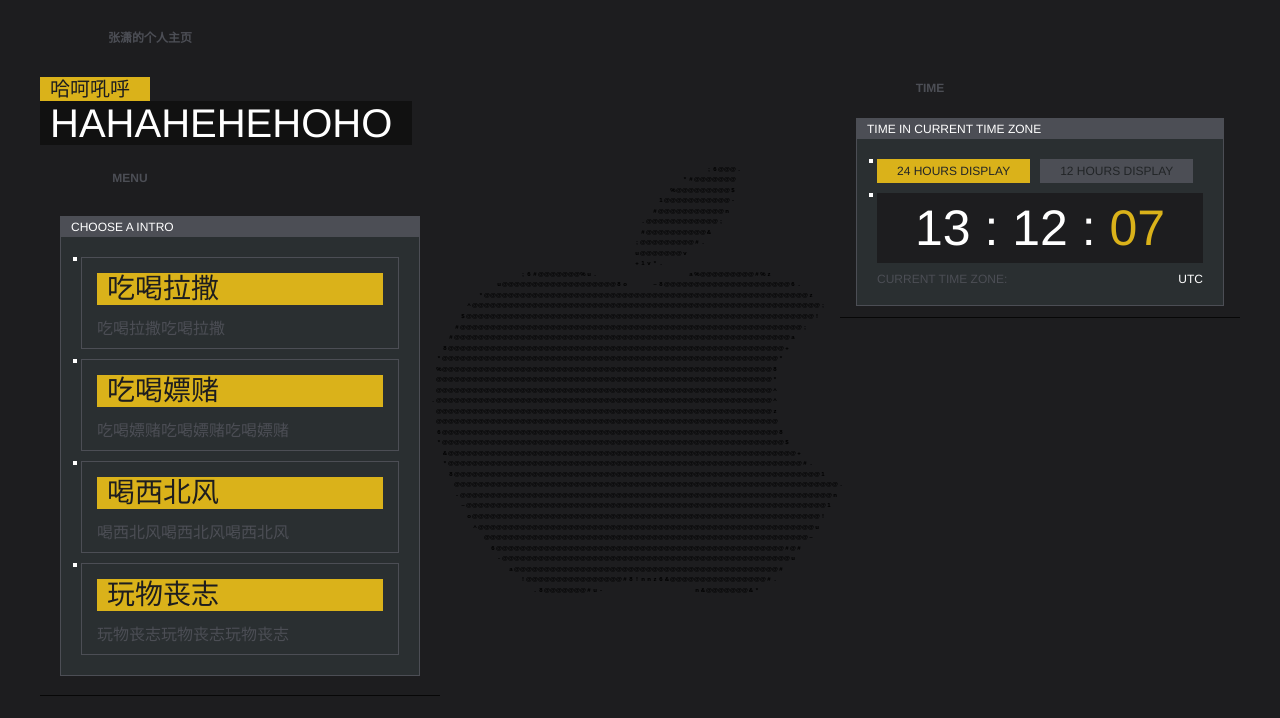
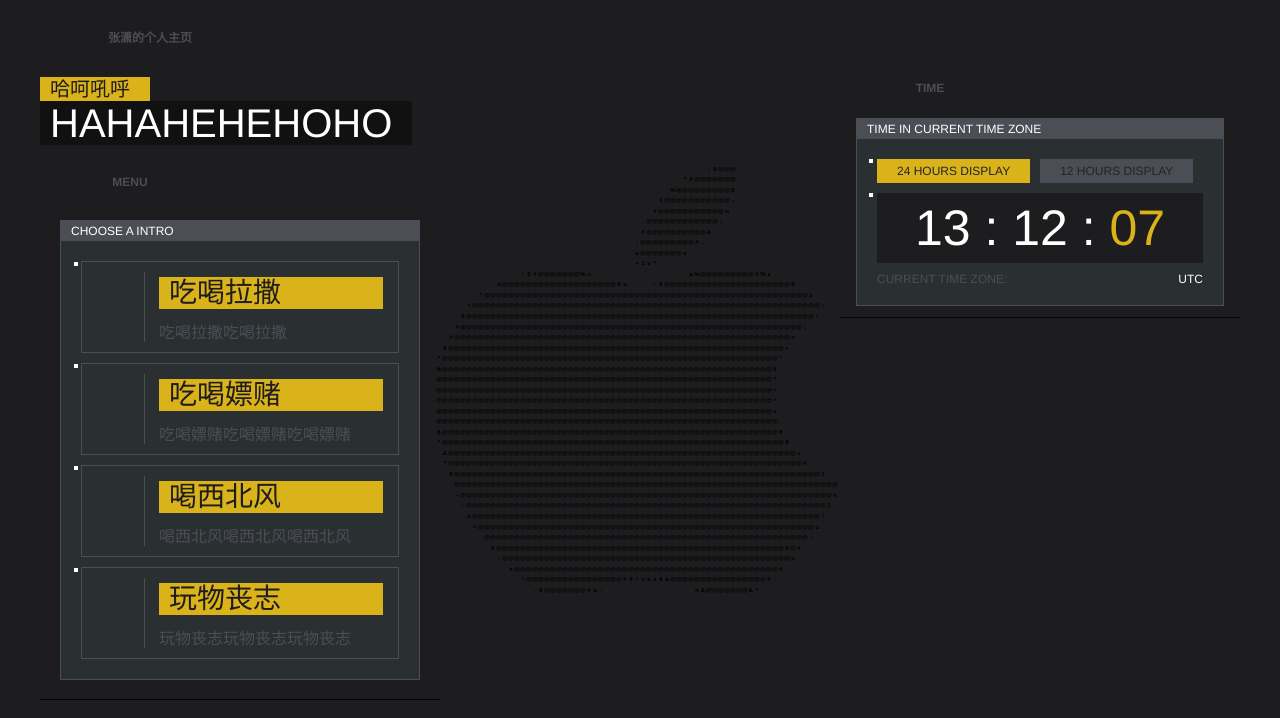
Before and after one commit to wszxdhr/homepage, a Vue app: page /#/ in a window 1280 px wide. Shown: the top 718 px of the page. Built offline with nearby package versions, Linux system fonts and the light colour scheme; a small style sheet from the web is missing.

Commit message:
feat(Menu):修改菜单样式

```diff
--- a/src/assets/style/hpComponent/menu.scss
+++ b/src/assets/style/hpComponent/menu.scss
@@ -3,9 +3,32 @@
 .hp-menu {}
 
 .hp-menu-item {
+  border: 1px solid $base-gray-light;
+  display: flex;
+  .hp-menu-item_icon {
+    align-self: center;
+    width: 62px;
+    text-align: center;
+    & > * {
+      color: $base-color;
+      font-size: 28px;
+    }
+    & + .hp-menu-item_inner {
+      position: relative;
+      &:after {
+        content: '';
+        position: absolute;
+        top: 10px;
+        left: 0;
+        bottom: 10px;
+        background-color: $base-gray-light;
+        width: 1px;
+      }
+    }
+  }
   .hp-menu-item_inner {
-    border: 1px solid $base-gray-light;
     padding: 15px;
+    flex: 1;
   }
   .hp-menu-item_content {
     margin-top: 10px;
--- a/src/assets/style/hpComponent/textDisplay.scss
+++ b/src/assets/style/hpComponent/textDisplay.scss
@@ -38,6 +38,27 @@
       color: $base-white;
     }
   }
+  &.text-display_gray {
+    background-color: $base-gray;
+    color: $base-white;
+    & > * {
+      color: $base-white;
+    }
+  }
+  &.text-display_gray-light {
+    background-color: $base-gray-light;
+    color: $base-white;
+    & > * {
+      color: $base-white;
+    }
+  }
+  &.text-display_gray-dark {
+    background-color: $base-gray-dark;
+    color: $base-white;
+    & > * {
+      color: $base-white;
+    }
+  }
   &.text-display_transparent {
     background-color: transparent;
     color: $base-gray-light;
--- a/src/components/Menu/menuItem.vue
+++ b/src/components/Menu/menuItem.vue
@@ -1,7 +1,7 @@
 <template>
   <hp-block class="hp-menu-item" transparent>
     <div class="hp-menu-item_icon">
-      <i class="icon-github"></i>
+      <slot name="icon"></slot>
     </div>
     <div class="hp-menu-item_inner">
       <slot></slot>
--- a/src/views/Home.vue
+++ b/src/views/Home.vue
@@ -26,13 +26,21 @@
         <p class="time-display-desc"><span class="time-display-desc_label">CURRENT TIME ZONE: </span><span class="time-display-desc_value">{{Intl ? Intl.DateTimeFormat().resolvedOptions().timeZone : 'Unknown'}}</span></p>
       </hp-sub-dialog>
     </hp-dialog>
-    <hp-dialog class="menu-dialog" left="40px" top="160px" width="400px" title="MENU" header-min-width="80px" header-sub-block-width="50">
+    <hp-dialog class="menu-dialog" left="40px" top="164px" width="400px" title="MENU" header-min-width="80px" header-sub-block-width="50">
       <hp-sub-dialog title="CHOOSE A INTRO">
         <hp-menu>
-          <hp-menu-item title="吃喝拉撒" content="吃喝拉撒吃喝拉撒"></hp-menu-item>
-          <hp-menu-item title="吃喝嫖赌" content="吃喝嫖赌吃喝嫖赌吃喝嫖赌"></hp-menu-item>
-          <hp-menu-item title="喝西北风" content="喝西北风喝西北风喝西北风"></hp-menu-item>
-          <hp-menu-item title="玩物丧志" content="玩物丧志玩物丧志玩物丧志"></hp-menu-item>
+          <hp-menu-item title="吃喝拉撒" content="吃喝拉撒吃喝拉撒">
+            <i class="iconfont icon-github" slot="icon"></i>
+          </hp-menu-item>
+          <hp-menu-item title="吃喝嫖赌" content="吃喝嫖赌吃喝嫖赌吃喝嫖赌">
+            <i class="iconfont icon-work" slot="icon"></i>
+          </hp-menu-item>
+          <hp-menu-item title="喝西北风" content="喝西北风喝西北风喝西北风">
+            <i class="iconfont icon-github" slot="icon"></i>
+          </hp-menu-item>
+          <hp-menu-item title="玩物丧志" content="玩物丧志玩物丧志玩物丧志">
+            <i class="iconfont icon-github" slot="icon"></i>
+          </hp-menu-item>
         </hp-menu>
       </hp-sub-dialog>
     </hp-dialog>
```
Also changed, not shown: src/assets/images/Person.jpg (added).
